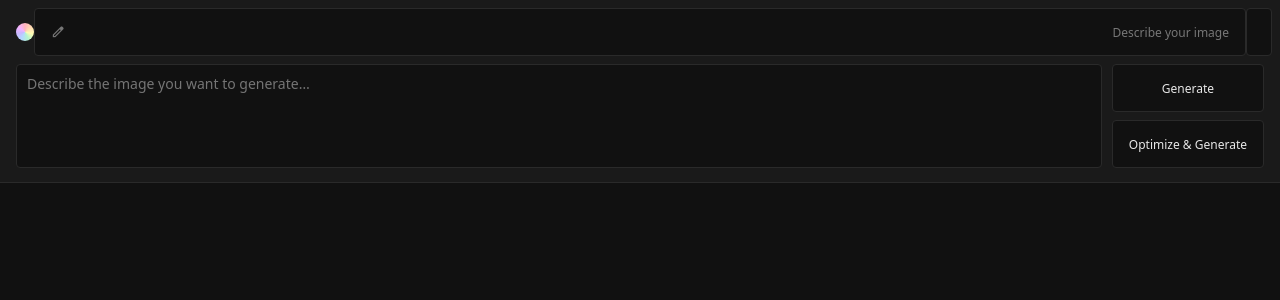
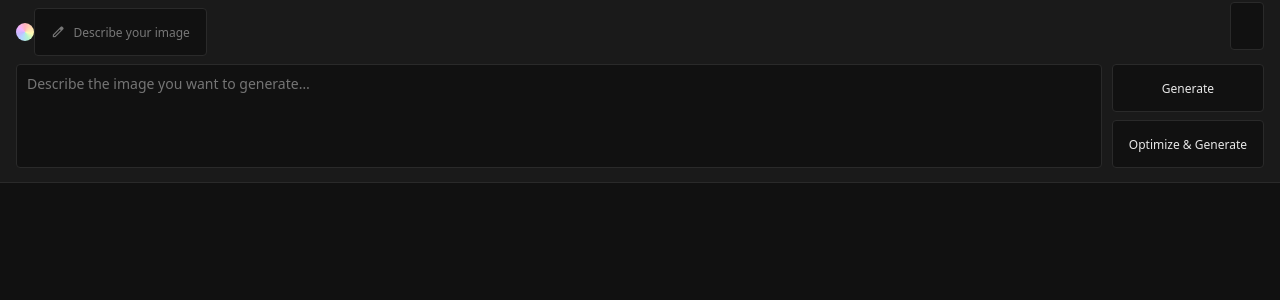
Before and after one commit to t4ckermann/LoCanva, a Flask app: page / in a window 1280 px wide. Shown: the top 300 px of the page. Run offline with Flask 3, Linux system fonts and the light colour scheme.

Commit message:
feat: integrate Material Symbols for theme toggle and enhance UI elements

```diff
--- a/static/css/style.css
+++ b/static/css/style.css
@@ -205,7 +205,6 @@ html, body {
 }
 
 .prompt-toggle {
-    flex: 1;
     display: flex;
     align-items: center;
     justify-content: space-between;
@@ -227,9 +226,9 @@ html, body {
 }
 
 #theme-toggle {
-    flex-shrink: 0;
-    padding: 6px 12px;
-    margin-right: 8px;
+    position: absolute;
+    right: 16px;
+    top: 2px;
     font-size: 15px;
     line-height: 1;
 }
```
